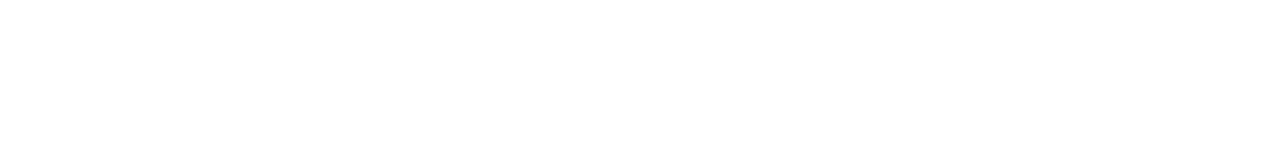
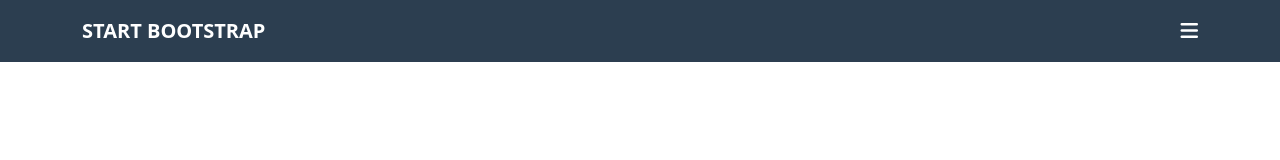
Before and after one commit to VirtusXVI/html-css-bootstrap-freelancer, a plain HTML site: page index.html in a window 1280 px wide. Drawn offline with nearby package versions, Linux system fonts and the light colour scheme.

Commit message:
completed header

```diff
--- a/css/style.css
+++ b/css/style.css
@@ -1,3 +1,15 @@
+
+/* COMMON */
+
 section{
-    background-color: lightblue;
+    background-color: #2c3e50;
 }
+
+/* HEADER */
+
+.ms_elements{
+    font-size: 20px;
+    font-weight: bold;
+    padding: 1rem 0;
+    color: white;
+}
--- a/index.html
+++ b/index.html
@@ -5,19 +5,28 @@
     <meta http-equiv="X-UA-Compatible" content="IE=edge">
     <meta name="viewport" content="width=device-width, initial-scale=1.0">
     <link href="https://cdn.jsdelivr.net/npm/bootstrap@5.1.3/dist/css/bootstrap.min.css" rel="stylesheet" integrity="sha384-1BmE4kWBq78iYhFldvKuhfTAU6auU8tT94WrHftjDbrCEXSU1oBoqyl2QvZ6jIW3" crossorigin="anonymous">
+    <link rel="stylesheet" href="https://cdnjs.cloudflare.com/ajax/libs/font-awesome/6.1.1/css/all.min.css" integrity="sha512-KfkfwYDsLkIlwQp6LFnl8zNdLGxu9YAA1QvwINks4PhcElQSvqcyVLLD9aMhXd13uQjoXtEKNosOWaZqXgel0g==" crossorigin="anonymous" referrerpolicy="no-referrer" />
     <title>Document</title>
     <link rel="stylesheet" href="css/style.css">
 </head>
 <body>
     <section>
+        <header>
             <div class="container">
                 <div class="row">
                     <div class="col text-start">
+                        <div class="ms_elements">
+                            START BOOTSTRAP
+                        </div>
                     </div>
                     <div class="col text-end">
+                        <div class="ms_elements">
+                            <i class="fa-solid fa-bars"></i>
                         </div>
                     </div>
                 </div>
+            </div>
+        </header>
     </section>
 </body>
 </html>
```
Lines whose indentation alone changed are shown as unchanged.
